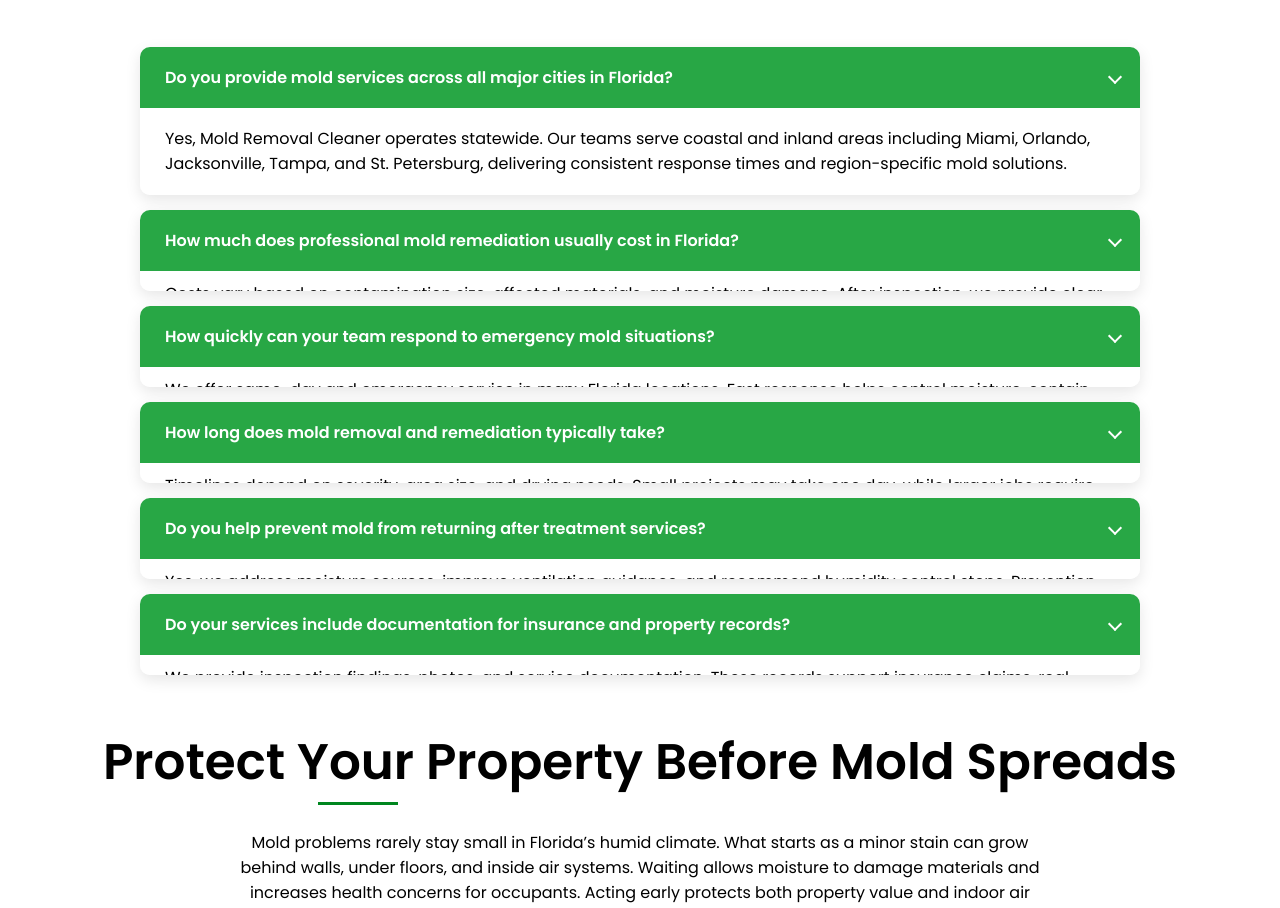
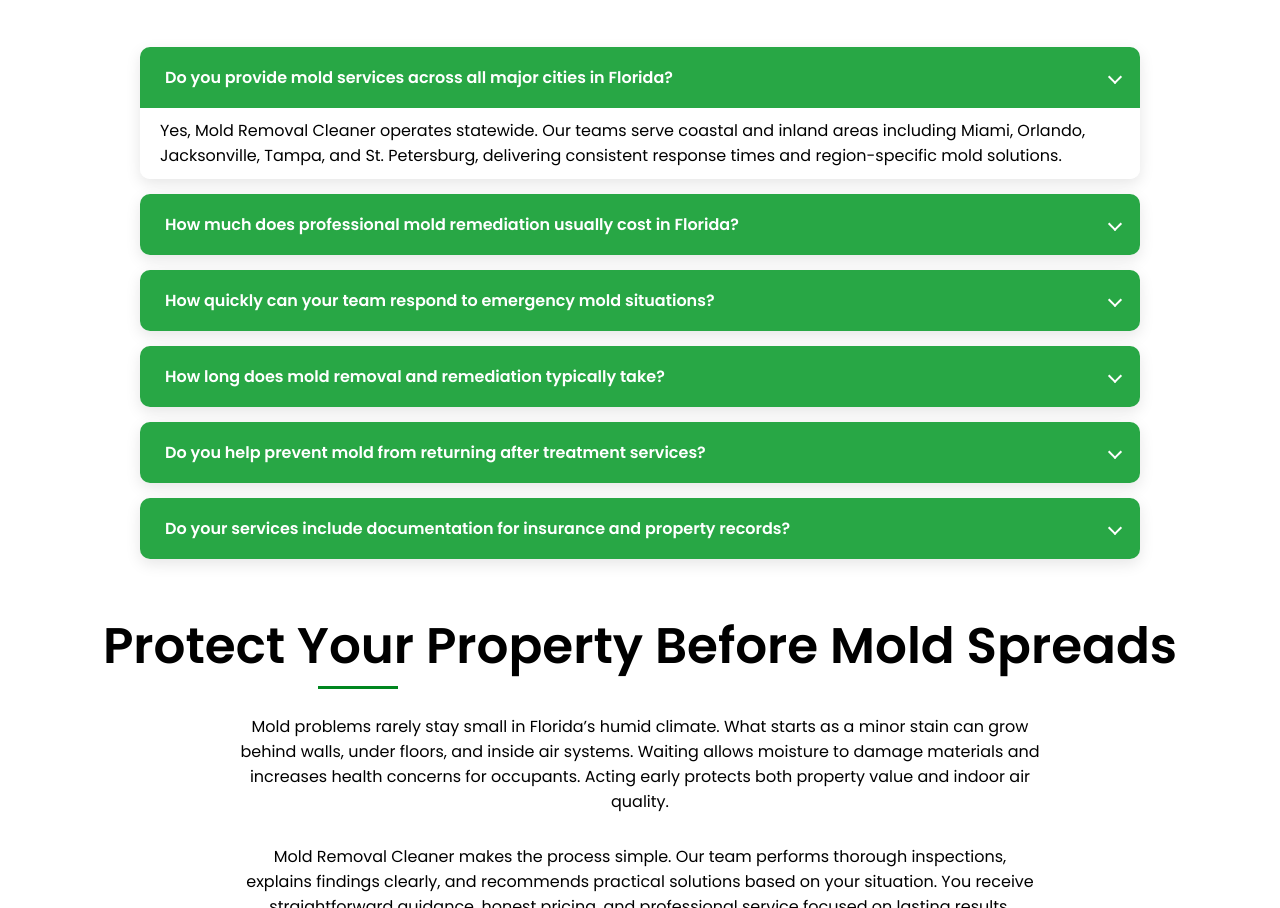
Before and after one commit to Tariqsh123/florida, a plain HTML site: page mold-removal.html in a window 1280 px wide. Shown: the part 10620-11528 px from the top of the page. Drawn offline with Linux system fonts and the light colour scheme; a web font is replaced by a local one.

Commit message:
Add files via upload

```diff
--- a/style.css
+++ b/style.css
@@ -1153,13 +1153,15 @@ nav ul li.active>a .fa-chevron-down {
   color: #000;
   overflow: hidden;
   max-height: 0;
-  padding: 10px 25px;
+  padding: 0 20px; /* initial collapsed padding */
   line-height: 1.6;
   transition: max-height 0.4s ease, padding 0.4s ease;
 }
+
 .faq-item.open .faq-answer {
-  padding: 18px 25px;
-}
+  padding: 10px 20px; /* open padding */
+}
+
 @media(max-width:576px) {
   .faq {
     padding: 50px 20px;
```
Also changed, not shown: index.html (+5 -4 lines).
